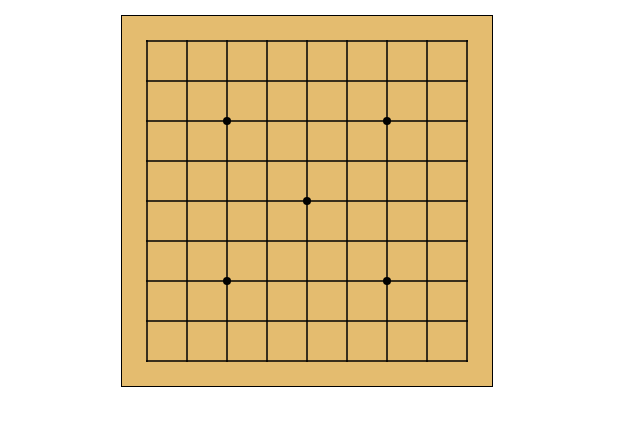
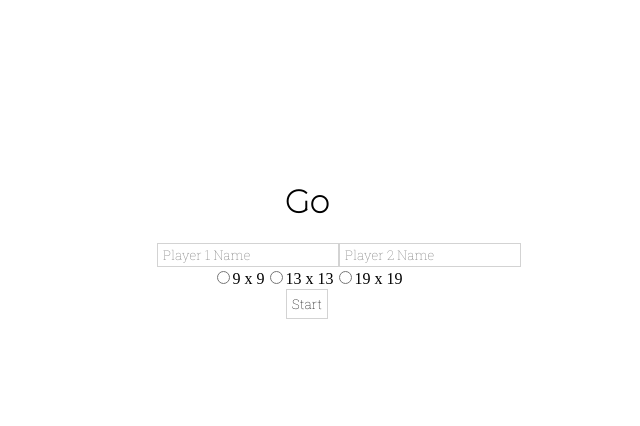
Before and after one commit to CGosser/go, an Angular app: page / in a window 1280 px wide. Shown: the top 426 px of the page, without its empty margins (333-973 px from the left). Built offline with nearby package versions, Linux system fonts and the light colour scheme.

Commit message:
add ui stylings

```diff
--- a/src/app/app.component.html
+++ b/src/app/app.component.html
@@ -1 +1,5 @@
-<app-board-ui></app-board-ui>
+
+
+<app-start-screen *ngIf="gameOn == false" (clickSender)="startGame($event)"></app-start-screen>
+
+<app-board-ui *ngIf="gameOn"></app-board-ui>
--- a/src/app/app.component.ts
+++ b/src/app/app.component.ts
@@ -1,5 +1,4 @@
-import { Component } from '@angular/core';
-
+import { Component, Input, Output, EventEmitter } from '@angular/core';
 
 @Component({
   selector: 'app-root',
@@ -8,5 +7,11 @@ import { Component } from '@angular/core';
 })
 export class AppComponent {
   title = 'go';
+  gameOn: boolean = false;
+
+
+  startGame(gameOn){
+    this.gameOn = true;
+  }
 
 }
--- a/src/app/app.module.ts
+++ b/src/app/app.module.ts
@@ -3,11 +3,13 @@ import { NgModule } from '@angular/core';
 
 import { AppComponent } from './app.component';
 import { BoardUIComponent } from './board-ui/board-ui.component';
+import { StartScreenComponent } from './start-screen/start-screen.component';
 
 @NgModule({
   declarations: [
     AppComponent,
-    BoardUIComponent
+    BoardUIComponent,
+    StartScreenComponent
   ],
   imports: [
     BrowserModule
--- a/src/app/board-ui/board-ui.component.html
+++ b/src/app/board-ui/board-ui.component.html
@@ -1,4 +1,3 @@
-
 
   <div class="boardColor{{size}}">
     <div class="boardGrid" [ngStyle]="{'grid-template': 'repeat(' + size + ', 40px)/ repeat(' + size + ',40px)'}">
--- /dev/null
+++ b/src/app/start-screen/start-screen.component.css
@@ -0,0 +1,58 @@
+
+
+.container {
+  margin: auto auto;
+  margin-top: 20vh;
+  width: 300px;
+  display: flex;
+  flex-direction: column;
+  justify-content: space-around;
+  height: 20vh;
+}
+
+.inputDiv {
+  display: flex;
+  justify-content: space-around;
+
+}
+
+.inputDiv input {
+  height: 20px;
+  padding-left: 5px;
+  border: .5px solid lightgrey;
+}
+
+.boardDiv select {
+  background-color: white;
+  border-radius: 0px;
+  -webkit-appearance: none;
+  height: 28px;
+  width: 150px;
+  padding-left: 5px;
+  border: .5px solid lightgrey;
+}
+
+.boardDiv label{
+
+}
+
+
+button {
+  background-color: rgba(0, 0, 0, 0);
+  padding: 5px;
+  border: .5px solid lightgrey;
+}
+
+.inputDiv input, .boardDiv select, .buttonDiv button {
+  font-family: 'Roboto Slab', serif;
+}
+
+.boardDiv, .buttonDiv {
+  display: flex;
+  justify-content: center;
+}
+
+h1 {
+  font-family: 'Montserrat', sans-serif;
+  text-align: center;
+}
--- /dev/null
+++ b/src/app/start-screen/start-screen.component.html
@@ -0,0 +1,19 @@
+
+<div class="container">
+
+  <h1>Go</h1>
+  <div class="inputDiv">
+    <input type="text" name="" value="" placeholder="Player 1 Name">
+    <input type="text" name="" value="" placeholder="Player 2 Name">
+  </div>
+  <div class="boardDiv">
+    <label for="boardSize"><input type="radio" name="boardSize" value="9">9 x 9</label>
+    <label for="boardSize"><input type="radio" name="boardSize" value="13">13 x 13</label>
+    <label for="boardSize"><input type="radio" name="boardSize" value="19">19 x 19</label>
+
+
+  </div>
+  <div class="buttonDiv">
+    <button type="button" name="button" (click)="startGame(gameOn)">Start</button>
+  </div>
+</div>
--- /dev/null
+++ b/src/app/start-screen/start-screen.component.ts
@@ -0,0 +1,21 @@
+import { Component, Input, Output, EventEmitter, OnInit } from '@angular/core';
+
+@Component({
+  selector: 'app-start-screen',
+  templateUrl: './start-screen.component.html',
+  styleUrls: ['./start-screen.component.css']
+})
+export class StartScreenComponent implements OnInit {
+
+  constructor() { }
+
+  ngOnInit() {
+  }
+
+  @Output() clickSender = new EventEmitter();
+
+  startGame(gameOn){
+    this.clickSender.emit(gameOn);
+  }
+
+}
--- a/src/index.html
+++ b/src/index.html
@@ -1,6 +1,7 @@
 <!doctype html>
 <html lang="en">
 <head>
+  <link href="https://fonts.googleapis.com/css?family=Montserrat:100|Roboto+Slab:100" rel="stylesheet">
   <meta charset="utf-8">
   <title>Go</title>
   <base href="/">
--- a/src/models/game.model.ts
+++ b/src/models/game.model.ts
@@ -122,7 +122,7 @@ export class Game {
     else {
       if (this.activePlayer == "white") {this.gameState[stone[0]][stone[1]] = "white";}
       else {this.gameState[stone[0]][stone[1]] = "black";}
-      let killed: number[];
+      let killed: number[] = [-1,-1,];
       const neighbors = this.checkAdjacencies(stone);
       neighbors.forEach(neighbor => {
         if (this.activePlayer == this.gameState[stone[0]][stone[1]]) { // if opponent has a stone in position neighbor, check for captures from newly placed stone
@@ -130,7 +130,6 @@ export class Game {
           if (group.liberties.length == 0) { // if neighbor group no longer has any liberties, kill it
             const captures = group.group.length;
             if (captures == 1) {killed = group.group[0];}
-            else {killed = [-1,-1];}
             if (this.activePlayer == "white") {this.whiteCaptures += captures;}
             else {this.blackCaptures += captures;}
             this.killGroup(neighbor);
```
Also changed, not shown: 1 other file (tests, documents, lock files or other folders).
